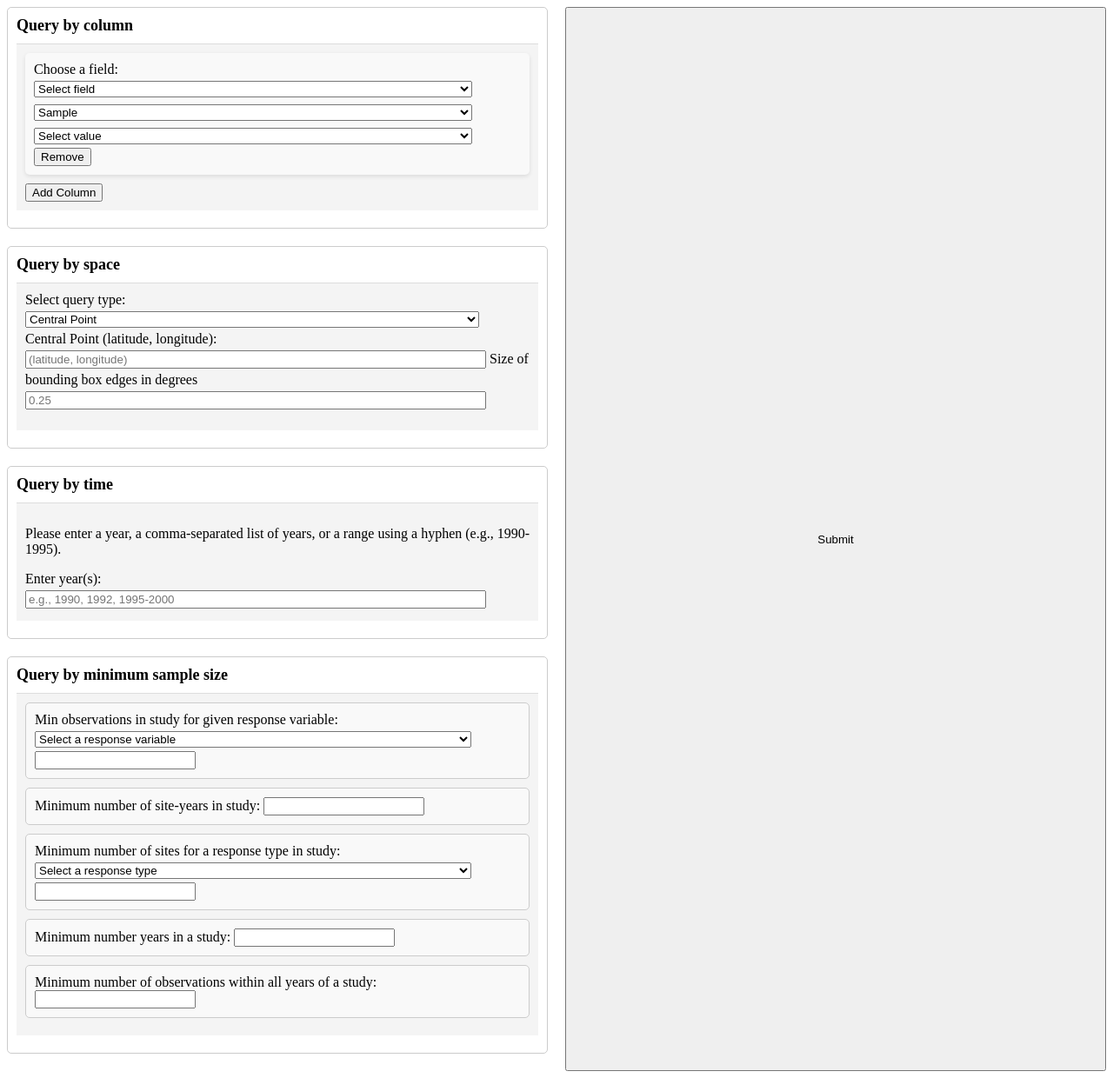
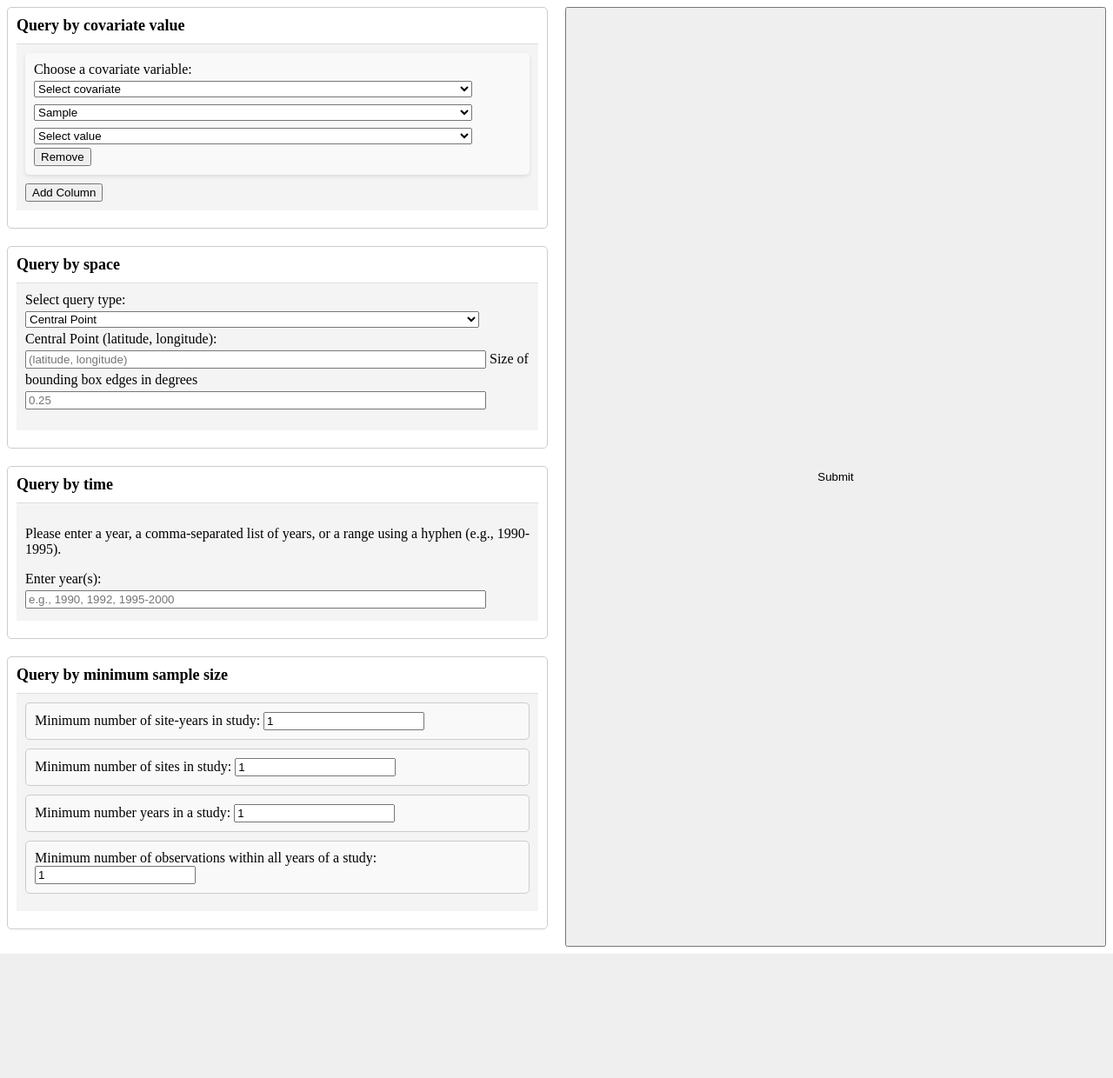
Before and after one commit to springinnovate/pestcontrol_livingdatabase, a Flask app: template docker_contexts/backend/templates/query_builder.html in a window 1280 px wide. Shown: the whole page at 87% size. After the commit the page ends 1097 px from the top, so only its background shows below. Run offline with Flask 3, Linux system fonts and the light colour scheme; the template is opened without the code that fills it: most values are stand-ins (such as "Sample title", 1, 10 or a date in 2020).

Commit message:
doing unique query of fields

```diff
--- a/docker_contexts/backend/app.py
+++ b/docker_contexts/backend/app.py
@@ -6,7 +6,7 @@ import re
 import sys
 
 from database import SessionLocal
-from database_model_definitions import Study, Sample, Point, CovariateDefn, CovariateAssociation
+from database_model_definitions import Study, Sample, Point, CovariateDefn, CovariateValue, CovariateValue, CovariateAssociation, GeolocationName
 from flask import Flask
 from flask import render_template
 from flask import request
@@ -14,6 +14,9 @@ from flask import jsonify
 from sqlalchemy import distinct, func
 from sqlalchemy.engine import Row
 from sqlalchemy.sql import and_, or_
+from sqlalchemy.ext.compiler import compiles
+from sqlalchemy.sql.functions import GenericFunction
+from sqlalchemy.types import String
 
 
 logging.basicConfig(
@@ -31,32 +34,47 @@ app = Flask(__name__)
 app.config['SECRET_KEY'] = 'your_secret_key'
 
 
-UNIQUE_FIELD_VALUES_PKL = 'unique_field_values.pkl'
+UNIQUE_COVARIATE_VALUES_PKL = 'unique_COVARIATE_values.pkl'
+
+
+class group_concat_distinct(GenericFunction):
+    type = String()
+
+
+@compiles(group_concat_distinct, 'sqlite')
+def compile_group_concat_distinct(element, compiler, **kw):
+    return 'GROUP_CONCAT(DISTINCT %s)' % compiler.process(element.clauses)
 
 
 def init_unique_fieldnames():
-    global UNIQUE_FIELD_VALUES
-    UNIQUE_FIELD_VALUES = {}
+    global UNIQUE_COVARIATE_VALUES
+    UNIQUE_COVARIATE_VALUES = {}
     return
-    if os.path.exists(UNIQUE_FIELD_VALUES_PKL):
+
+    if os.path.exists(UNIQUE_COVARIATE_VALUES_PKL):
         # Load data from the pickle file
-        with open(UNIQUE_FIELD_VALUES_PKL, 'rb') as f:
-            UNIQUE_FIELD_VALUES = pickle.load(f)
+        with open(UNIQUE_COVARIATE_VALUES_PKL, 'rb') as f:
+            UNIQUE_COVARIATE_VALUES = pickle.load(f)
         LOGGER.info("Loaded unique field values from pickle file.")
         return
 
     session = SessionLocal()
-    for column in SEARCH_BY_UNIQUE_VAL:
-        LOGGER.debug(f'processing {column}')
-        LOGGER.debug(f'i.e. {column.name}')
-        unique_values = session.query(distinct(column)).all()
-        UNIQUE_FIELD_VALUES[column.name] = [v[0] for v in unique_values]
+
+    covariate_values = (
+        session.query(
+            CovariateDefn.name,
+            func.array_agg(func.distinct(CovariateValue.value)).label('unique_values')
+        )
+        .join(CovariateValue, CovariateDefn.id_key == CovariateValue.covariate_defn_id)
+        .group_by(CovariateDefn.name)
+    ).all()
+    print(covariate_values)
 
     session.close()
 
-    with open(UNIQUE_FIELD_VALUES_PKL, 'wb') as f:
-        pickle.dump(UNIQUE_FIELD_VALUES, f)
-    LOGGER.info(f"Saved unique field values to {UNIQUE_FIELD_VALUES_PKL}.")
+    with open(UNIQUE_COVARIATE_VALUES_PKL, 'wb') as f:
+        pickle.dump(UNIQUE_COVARIATE_VALUES, f)
+    LOGGER.info(f"Saved unique field values to {UNIQUE_COVARIATE_VALUES_PKL}.")
 
 
 init_unique_fieldnames()
@@ -80,35 +98,46 @@ OPERATION_MAP = {
 @app.route('/api/home')
 def home():
     session = SessionLocal()
+
+
+    covariate_values = (
+        session.query(
+            CovariateDefn.name,
+            group_concat_distinct(CovariateValue.value).label('unique_values')
+        )
+        .join(CovariateValue, CovariateDefn.id_key == CovariateValue.covariate_defn_id)
+        .group_by(CovariateDefn.name)
+    ).all()
+    print(covariate_values)
+    print(covariate_values)
+
+
+    searchable_covariates = [
+        x.name for x in session.query(CovariateDefn).filter(
+            CovariateDefn.queryable).order_by(
+            CovariateDefn.display_order,
+            func.lower(CovariateDefn.name)).all()]
+    print(searchable_covariates)
+
     n_samples = session.query(Sample).count()
 
-    response_variables = session.query(distinct(Sample.response_variable)).filter(
-        Sample.response_variable.isnot(None),
-        Sample.response_variable != ''
-    ).all()
-    response_variables = [value[0] for value in response_variables]
-
-    response_types = session.query(distinct(Sample.response_type)).filter(
-        Sample.response_type.isnot(None),
-        Sample.response_type != ''
-    ).all()
-    response_types = [value[0] for value in response_types]
-
-    country_set = session.query(distinct(Point.country)).all()
-    country_set = [value[0] for value in country_set]
-    continent_set = session.query(distinct(Point.continent)).all()
-    continent_set = [value[0] for value in continent_set]
+    country_set = [
+        x[0] for x in session.query(
+            distinct(GeolocationName.geolocation_name)).filter(
+            GeolocationName.geolocation_type == 'COUNTRY').all()]
+    continent_set = [
+        x[0] for x in session.query(
+            distinct(GeolocationName.geolocation_name)).filter(
+            GeolocationName.geolocation_type == 'CONTINENT').all()]
 
     return render_template(
         'query_builder.html',
         status_message=f'Number of samples in db: {n_samples}',
         possible_operations=list(OPERATION_MAP),
-        unique_fields=UNIQUE_FIELD_VALUES.keys(),
-        response_variables=response_variables,
-        response_types=response_types,
+        covariate_list=searchable_covariates,
         country_set=country_set,
         continent_set=continent_set,
-        unique_field_values=UNIQUE_FIELD_VALUES,
+        unique_covariate_values=UNIQUE_COVARIATE_VALUES,
         )
 
 
--- a/docker_contexts/backend/database_model_definitions.py
+++ b/docker_contexts/backend/database_model_definitions.py
@@ -71,6 +71,7 @@ class GeolocationName(Base):
     __tablename__ = 'geolocation_name'
     id_key: Mapped[int] = mapped_column(primary_key=True)
     geolocation_name: Mapped[str] = mapped_column(unique=True, index=True)
+    geolocation_type: Mapped[str] = mapped_column(nullable=False, index=True)
     points: Mapped[list["Point"]] = relationship(
         "Point",
         secondary=geolocation_to_point_association,
@@ -102,7 +103,6 @@ class Point(Base):
         return (
             f'<Point(id={self.id_key}, latitude={self.latitude}, '
             f'longitude={self.longitude}, geolocations={self.geolocations}>')
-
 
 
 class CovariateDefn(Base):
--- a/docker_contexts/backend/templates/query_builder.html
+++ b/docker_contexts/backend/templates/query_builder.html
@@ -75,15 +75,15 @@
 <form id="queryForm" action="/api/process_query" method="post">
     <div id="queryBuilder">
         <div class="querySection">
-            <div class="section-title" onclick="toggleVisibility('columnQuery')">Query by column</div>
+            <div class="section-title" onclick="toggleVisibility('columnQuery')">Query by covariate value</div>
             <div class="collapsible-content" id="columnQuery">
             <div id="queryRows">
                 <div class="queryRow">
-                    <label for="fieldSelect">Choose a field:</label>
-                    <select name="field" id="fieldSelect" onchange="updateValueOptions(this)">
-                        <option value="" selected>Select field</option>
-                        {% for field in fields %}
-                            <option value="{{ field }}">{{ field }}</option>
+                    <label for="fieldSelect">Choose a covariate variable:</label>
+                    <select name="covariate" id="covariateSelect" onchange="updateValueOptions(this)">
+                        <option value="" selected>Select covariate</option>
+                        {% for covariate in covariate_list %}
+                            <option value="{{ covariate }}">{{ covariate }}</option>
                         {% endfor %}
                     </select>
                     <select name="operation">
@@ -162,36 +162,20 @@
             <div class="section-title" onclick="toggleVisibility('sampleSizeQuery')">Query by minimum sample size</div>
                 <div class="collapsible-content" id="sampleSizeQuery">
                     <div class="query-input-group">
-                        <label for="minObservationsResponseVariable">Min observations in study for given response variable:</label>
-                        <select name="minObservationsResponseVariable" id="minObservationsResponseVariable">
-                            <option value="" selected>Select a response variable</option>
-                            {% for variable in response_variables %}
-                                <option value="{{ variable }}">{{ variable }}</option>
-                            {% endfor %}
-                        </select>
-                        <input type="number" id="minObservationsSampleSize" name="minObservationsSampleSize" min="1">
+                        <label for="minSiteYears">Minimum number of site-years in study:</label>
+                        <input type="number" id="minSiteYears" name="minSiteYears" value="1" min="1">
                     </div>
                     <div class="query-input-group">
-                        <label for="minSiteYears">Minimum number of site-years in study:</label>
-                        <input type="number" id="minSiteYears" name="minSiteYears" min="1">
-                    </div>
-                    <div class="query-input-group">
-                        <label for="minSitesResponseType">Minimum number of sites for a response type in study:</label>
-                        <select name="minSitesResponseType" id="minSitesResponseType">
-                            <option value="" selected>Select a response type</option>
-                            {% for variable in response_types %}
-                                <option value="{{ variable }}">{{ variable }}</option>
-                            {% endfor %}
-                        </select>
-                        <input type="number" id="minSitesResponseTypeCount" name="minSitesResponseTypeCount" min="1">
+                        <label for="minSitesResponseType">Minimum number of sites in study:</label>
+                        <input type="number" id="minSitesResponseTypeCount" name="minSitesResponseTypeCount" value="1" min="1">
                     </div>
                     <div class="query-input-group">
                         <label for="sampleSizeMinYears">Minimum number years in a study:</label>
-                        <input type="number" id="sampleSizeMinYears" name="sampleSizeMinYears" min="1">
+                        <input type="number" id="sampleSizeMinYears" name="sampleSizeMinYears" value="1" min="1">
                     </div>
                     <div class="query-input-group">
                         <label for="sampleSizeMinObservationsPerYear">Minimum number of observations within all years of a study:</label>
-                        <input type="number" id="sampleSizeMinObservationsPerYear" name="sampleSizeMinObservationsPerYear" min="1">
+                        <input type="number" id="sampleSizeMinObservationsPerYear" name="sampleSizeMinObservationsPerYear" value="1" min="1">
                     </div>
                 </div>
         </div>
@@ -277,7 +261,7 @@ function resetSpaceInputs() {
 }
 
 const fieldValues = {
-    {% for field, values in unique_field_values.items() %}"{{ field }}": [{% for value in values %}"{{ value }}"{% if not loop.last %}, {% endif %}{% endfor %}],
+    {% for field, values in unique_covariate_values.items() %}"{{ field }}": [{% for value in values %}"{{ value }}"{% if not loop.last %}, {% endif %}{% endfor %}],
     {% endfor %}
 };
 
```
Also changed, not shown: docker_contexts/backend/database.py (+33 -32 lines), docker_contexts/backend/ingest_table.py (+6 -4 lines).
